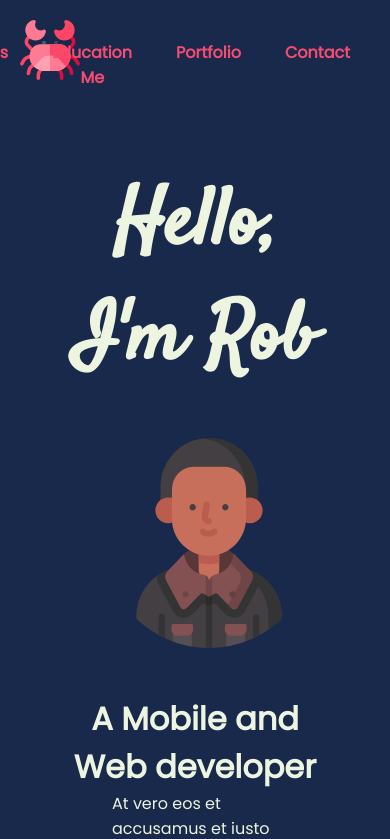
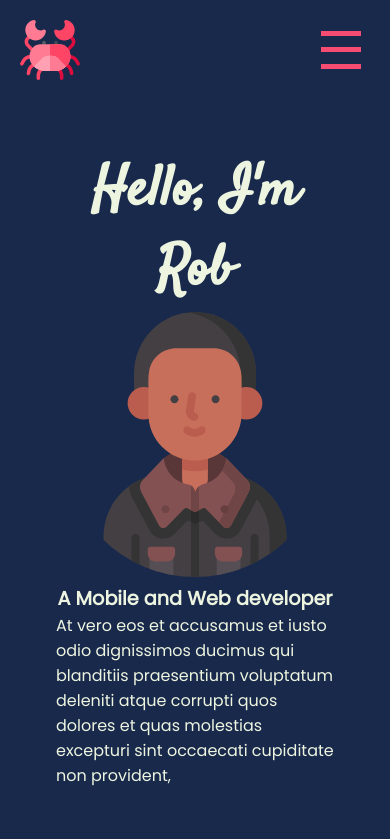
Before and after one commit to RobertoPotato/my_portfolio, a React (Create React App) app: page / in a window 390 px wide. Shown: the top 839 px of the page. Built offline with nearby package versions, Linux system fonts and the light colour scheme.

Commit message:
Started adding  mobile responsiveness

```diff
--- a/src/App.js
+++ b/src/App.js
@@ -2,11 +2,13 @@ import Nav from './components/Nav';
 import Hero from './Hero';
 import SkillsList from './components/SkillsList';
 import { ModalProvider } from 'styled-react-modal';
+import GlobalStyle from './GlobalStyles';
 
 function App() {
   return (
     <div className='App'>
       <ModalProvider>
+        <GlobalStyle />
         <Nav />
         <Hero />
         <SkillsList />
--- /dev/null
+++ b/src/GlobalStyles.js
@@ -0,0 +1,77 @@
+import { createGlobalStyle } from 'styled-components';
+import { smallDevices, xSmallDevices, mediumDevices } from './breakpoints';
+
+const GlobalStyle = createGlobalStyle`
+
+* {
+  margin: 0;
+  padding: 0;
+}
+
+body {
+  font-family: 'Poppins', sans-serif;
+  background-color: #19294b;
+  background-repeat: no-repeat;
+  background-attachment: fixed;
+  background-size: auto;
+  text-align: center;
+}
+
+a {
+  text-decoration: none;
+  color: #f64c72;
+  font-weight: bold;
+  transition: all 0.5s;
+}
+
+a:hover {
+  color: #edf5e1;
+}
+
+h1 {
+  font-family: 'Satisfy', cursive;
+  font-size: 5rem;
+  color: #edf5e1;
+
+  @media (max-width: ${mediumDevices}px){
+    font-size: 3.5rem;
+  }
+
+  @media (max-width: ${xSmallDevices}px){
+    font-size: 2.75rem;
+  }
+}
+
+h2 {
+  font-size: 2rem;
+  color: #edf5e1;
+
+  @media (max-width: ${mediumDevices}px){
+    font-size: 1.2rem;
+  }
+
+  @media (max-width: ${xSmallDevices}px){
+    font-size: 1rem;
+  }
+}
+
+h3 {
+  font-family: 'Poppins', sans-serif;
+  font-size: 1.2rem;
+  color: #f64c72;
+
+  @media (max-width: ${mediumDevices}px){
+    font-size: 1.0rem;
+  }
+
+  @media (max-width: ${xSmallDevices}px){
+    font-size: 0.8rem;
+  }
+}
+
+p {
+  color: #edf5e1;
+}
+`;
+
+export default GlobalStyle;
--- a/src/Hero.js
+++ b/src/Hero.js
@@ -1,23 +1,43 @@
 import React from 'react';
 import styled from 'styled-components';
 import profilePic from './images/man.svg';
+import { mediumDevices, xSmallDevices } from './breakpoints';
 
 const StyledHero = styled.div`
   margin-top: 4rem;
   padding: 4rem 4rem 0 4rem;
 
+  @media (max-width: ${mediumDevices}px) {
+    padding: 3rem 3rem 0 3rem;
+  }
+
+  @media (max-width: ${xSmallDevices}px) {
+    padding: 2rem 2rem 0 2rem;
+  }
+
   p {
     margin: 0 3rem;
     text-align: left;
+
+    @media (max-width: ${mediumDevices}px) {
+      margin: 0 0.5rem;
+    }
+
+    @media (max-width: ${xSmallDevices}px) {
+      margin: 0 0.1rem;
+    }
   }
 `;
 
 const StyledProfileImage = styled.img`
   border-radius: 100%;
-  padding: 40px;
-  width: 60%;
+  width: 50%;
 
-  @media (max-width: 480px) {
+  @media (max-width: ${mediumDevices}px) {
+    width: 90%;
+  }
+
+  @media (max-width: ${xSmallDevices}px) {
     width: 80%;
   }
 `;
--- /dev/null
+++ b/src/breakpoints.js
@@ -0,0 +1,11 @@
+// max-width: denotes a particular size and less
+
+// min-width: denotes a particular size and above
+
+module.exports = {
+  xSmallDevices: 355,
+  smallDevices: 600,
+  mediumDevices: 768,
+  largeDevices: 992,
+  xLargeDevices: 1200,
+};
--- a/src/components/Nav.js
+++ b/src/components/Nav.js
@@ -1,29 +1,79 @@
 import React from 'react';
+import styled from 'styled-components';
 import logo from '../images/crab.svg';
+import { mediumDevices } from '../breakpoints';
+
+const NavBar = styled.div`
+  position: relative;
+  padding: 20px;
+`;
+
+const Logo = styled.img`
+  float: left;
+  width: 60px;
+  height: 60px;
+`;
+
+const HamburgerMenu = styled.div`
+  float: right;
+  width: 60px;
+  height: 60px;
+  @media (min-width: ${mediumDevices}px) {
+    display: none;
+  }
+`;
+
+const HamburgerSlice = styled.div`
+  width: 2.5rem;
+  height: 5px;
+  background-color: #f64c72;
+  margin: 0.7rem;
+`;
+
+const NavItemsContainer = styled.ul`
+  position: absolute;
+  top: 40px;
+  right: 40px;
+  transition: 0.4s all;
+
+  @media (max-width: ${mediumDevices}px) {
+    display: none;
+  }
+`;
+
+const NavItem = styled.li`
+  display: inline;
+  margin: 22px;
+`;
 
 const Nav = () => {
   return (
     <div>
-      <div className='navbar'>
-        <img id='logo' src={logo} alt='logo-img' />
-        <ul className='nav-items-container'>
-          <li className='nav-items'>
+      <NavBar>
+        <Logo id='logo' src={logo} alt='logo-img' />
+        <HamburgerMenu>
+          <HamburgerSlice />
+          <HamburgerSlice />
+          <HamburgerSlice />
+        </HamburgerMenu>
+        <NavItemsContainer className='nav-items-container'>
+          <NavItem>
             <a href='#'>Home</a>
-          </li>
-          <li className='nav-items'>
+          </NavItem>
+          <NavItem>
             <a href='#'>Skills</a>
-          </li>
-          <li className='nav-items'>
+          </NavItem>
+          <NavItem>
             <a href='#'>Education</a>
-          </li>
-          <li className='nav-items'>
+          </NavItem>
+          <NavItem>
             <a href='#'>Portfolio</a>
-          </li>
-          <li className='nav-items'>
+          </NavItem>
+          <NavItem>
             <a href='#'>Contact Me</a>
-          </li>
-        </ul>
-      </div>
+          </NavItem>
+        </NavItemsContainer>
+      </NavBar>
     </div>
   );
 };
--- a/src/components/SkillsList.js
+++ b/src/components/SkillsList.js
@@ -7,6 +7,7 @@ import repeat from '../images/repeat.svg';
 import styled from 'styled-components';
 import Modal from 'styled-react-modal';
 import SkillDetails from './SkillDetails';
+import { mediumDevices, xSmallDevices } from '../breakpoints';
 
 const StyledModal = Modal.styled`
   width: 40%;
@@ -41,6 +42,16 @@ export const Grid = styled.div`
   grid-column-gap: 3rem;
   grid-row-gap: 3rem;
   padding: 0 6rem 0;
+
+  @media (max-width: ${mediumDevices}px) {
+    padding: 0 3rem 0;
+    grid-row-gap: 3rem;
+  }
+
+  @media (max-width: ${xSmallDevices}px) {
+    padding: 0 1rem 0;
+    grid-row-gap: 1rem;
+  }
 `;
 
 export const StyledSectionTitle = styled.h2`
--- a/src/css/styles.css
+++ b/src/css/styles.css
@@ -1,68 +1 @@
 @import url('https://fonts.googleapis.com/css2?family=Poppins&family=Satisfy&display=swap');
-
-* {
-  margin: 0;
-  padding: 0;
-}
-
-body {
-  font-family: 'Poppins', sans-serif;
-  background-color: #19294b;
-  background-repeat: no-repeat;
-  background-attachment: fixed;
-  background-size: auto;
-  text-align: center;
-}
-
-a {
-  text-decoration: none;
-  color: #f64c72;
-  font-weight: bold;
-  transition: all 0.5s;
-}
-
-a:hover {
-  color: #edf5e1;
-}
-
-h1 {
-  font-family: 'Satisfy', cursive;
-  font-size: 5rem;
-  color: #edf5e1;
-}
-
-h2 {
-  font-size: 2rem;
-  color: #edf5e1;
-}
-
-h3 {
-  font-family: 'Poppins', sans-serif;
-  font-size: 1.2rem;
-  color: #f64c72;
-}
-
-p {
-  color: #edf5e1;
-}
-
-#logo {
-  float: left;
-  width: 60px;
-  height: 60px;
-}
-
-.navbar {
-  position: relative;
-  padding: 20px;
-}
-
-.nav-items-container {
-  position: absolute;
-  top: 40px;
-  right: 40px;
-}
-.nav-items {
-  display: inline;
-  margin: 22px;
-}
```
Also changed, not shown: 1 other file (tests, documents, lock files or other folders).
